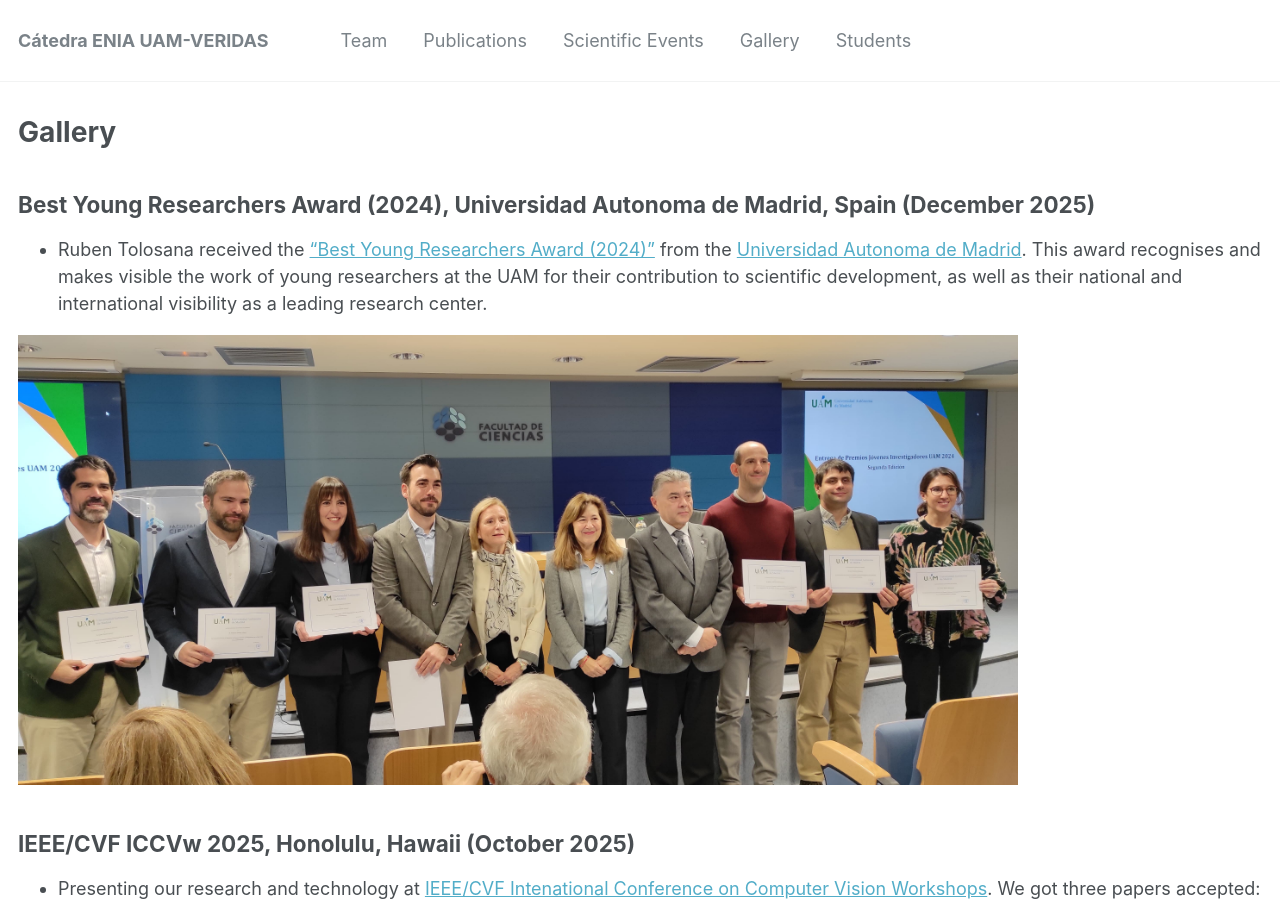
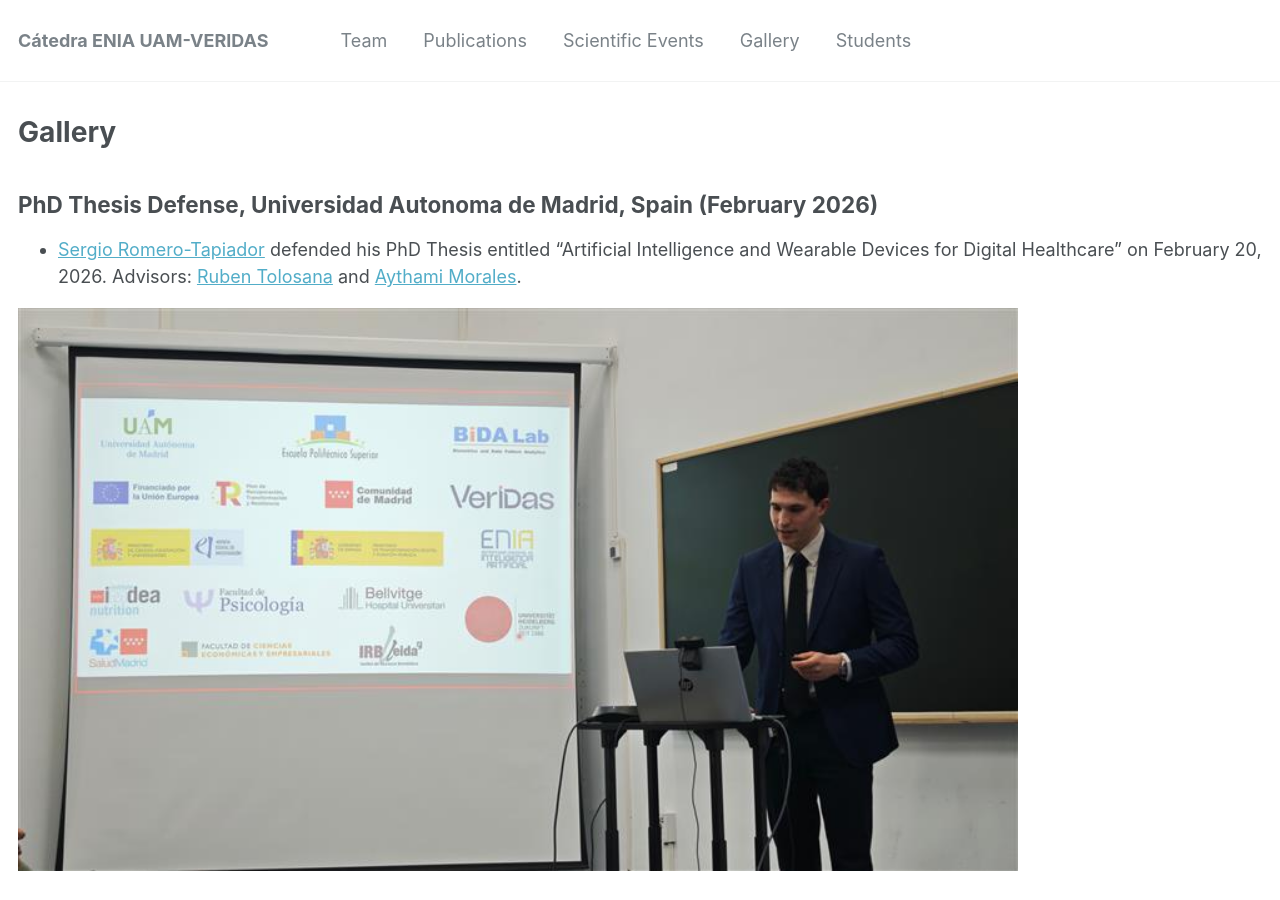
Before and after one commit to catedraeniauam/catedraeniauam.github.io, a Jekyll site: the page built from _pages/gallery.md, in a window 1280 px wide and 900 px high. Built offline with Jekyll 4.4.1, drawn with Linux system fonts in a browser that asks for light colours.

Commit message:
Metemos la defensa de Sergio Romero en la web

```diff
--- a/_pages/gallery.md
+++ b/_pages/gallery.md
@@ -4,6 +4,12 @@ title: "Gallery"
 permalink: /gallery/
 author_profile: true
 ---
+
+PhD Thesis Defense, Universidad Autonoma de Madrid, Spain (February 2026)
+-----
+- <a href="https://scholar.google.com/citations?user=fjh1KJUAAAAJ&hl=en">Sergio Romero-Tapiador</a> defended his PhD Thesis entitled “Artificial Intelligence and Wearable Devices for Digital Healthcare” on February 20, 2026. Advisors: <a href="https://scholar.google.es/citations?user=UHT4WGAAAAAJ&hl=en">Ruben Tolosana</a> and <a href="https://scholar.google.es/citations?user=yRP16B4AAAAJ&hl=en">Aythami Morales</a>.
+
+<img src="https://catedraeniauam.github.io/images/defensa_sergio_romero.jpg" align="center" width="1000"/>
 
 Best Young Researchers Award (2024), Universidad Autonoma de Madrid, Spain (December 2025)
 -----
```
Also changed, not shown: _pages/about.md (+2 -0 lines), images/defensa_sergio_romero.jpg (added).
